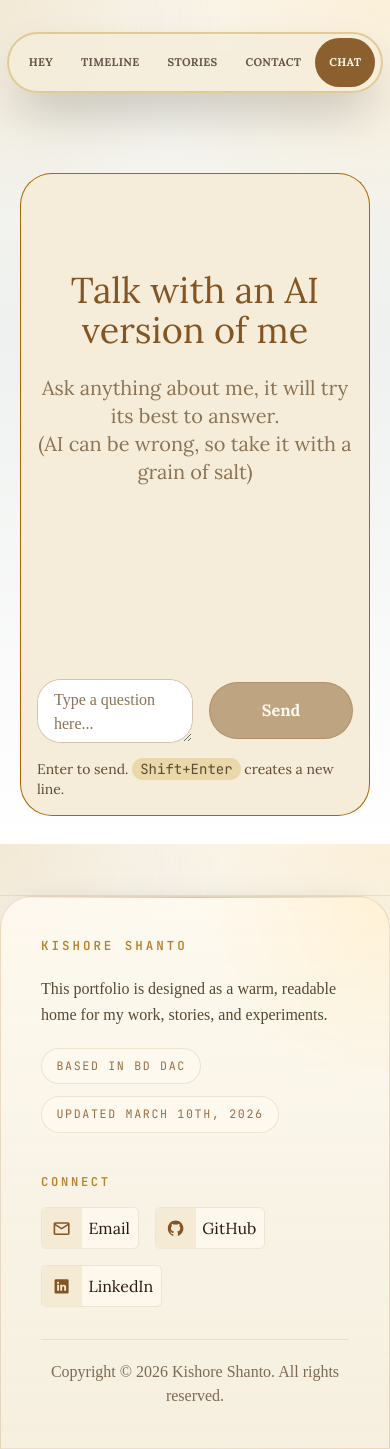
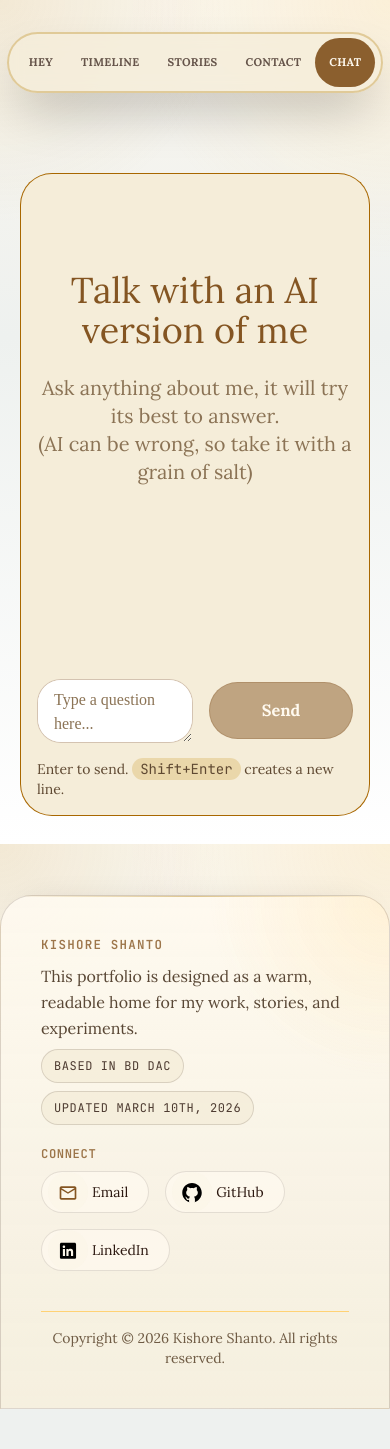
Before and after one commit to kishoreshanto/kishoreshanto, a SvelteKit app: page /chat-with-me in a window 390 px wide. After the commit the page ends 1409 px from the top, so only its background shows below. Built offline with nearby package versions, Linux system fonts and the light colour scheme.

Commit message:
refactor: improve footer layout and styling for better readability and aesthetics for mobile screens

```diff
--- a/src/components/Footer.svelte
+++ b/src/components/Footer.svelte
@@ -38,48 +38,48 @@
 	].filter((link) => link.show);
 </script>
 
-<footer class="footer-shell">
+<footer class="relative">
 	<div class="w-full">
-		<div class="footer-card px-10 py-10 md:px-20">
-			<div class="flex flex-col items-start justify-between gap-10 md:flex-row">
-				<div class="space-y-5">
-					<p class="footer-kicker">{data.name}</p>
-					<div class="space-y-4">
-						<p class="max-w-2xl font-ivy-text leading-relaxed text-gray-700">
-							This portfolio is designed as a warm, readable home for my work, stories, and
-							experiments.
-						</p>
-					</div>
+		<div class="footer-card px-10 py-10 md:px-20 overflow-hidden rounded-t-4xl border border-amber-800/16 shadow-[0_-14px_36px_-30px_rgba(44,24,16,0.2)] ">
+			<div class="flex flex-col items-start justify-between gap-5 md:flex-row md:container mx-auto md:px-12">
+				<div class="space-y-2">
+					<p class="font-mono text-[0.78rem] font-semibold tracking-widest uppercase text-amber-700/80">{data.name}</p>
 
-					<div class="flex flex-wrap gap-3 text-sm text-gray-600">
-						<span class="footer-pill">Based in {data.current_city}</span>
-						<span class="footer-pill">Updated {data.last_updated}</span>
+					<p class="max-w-2xl font-lora leading-relaxed text-gray-700 text-base md:text-lg">
+						This portfolio is designed as a warm, readable home for my work, stories, and
+						experiments.
+					</p>
+
+
+					<div class="flex flex-wrap gap-2 text-xs sm:text-sm font-mono tracking-wider uppercase text-amber-800/84">
+						<span class="rounded-full border border-amber-800/14 bg-amber-100/82 px-3 py-2">Based in {data.current_city}</span>
+						<span class="rounded-full border border-amber-800/14 bg-amber-100/82 px-3 py-2">Updated {data.last_updated}</span>
 					</div>
 				</div>
 
-				<div class="space-y-4">
-					<p class="footer-column-title">Connect</p>
+				<div class="space-y-2">
+					<p class="font-mono text-[0.76rem] font-semibold tracking-wider uppercase text-amber-700/80">Connect</p>
 					<div class="flex flex-row flex-wrap gap-4 md:flex-col md:gap-1">
 						{#each connectLinks as link (link.label)}
 							<a
-								class="footer-contact-link"
+								class="flex items-center gap-1 rounded-full border border-amber-800/12 bg-amber-50/70 px-1.5 hover:bg-amber-200/90 transition-colors duration-200"
 								href={link.href}
 								target={link.external ? '_blank' : undefined}
 								rel={link.external ? 'noopener noreferrer' : undefined}
 							>
-								<span class="footer-contact-icon">
+								<span class="flex h-10 w-10 shrink-0 items-center justify-center rounded-full bg-amber-100/20">
 									{#if link.icon}
 										<link.icon />
 									{/if}
 								</span>
-								<span class="font-lora text-amber-800">{link.label}</span>
+								<span class="font-lora text-amber-800 pr-3.5 text-sm md:text-base">{link.label}</span>
 							</a>
 						{/each}
 					</div>
 				</div>
 			</div>
 
-			<div class="footer-bottom">
+			<div class="font-lora text-sm text-gray-600 mt-10 border-t border-amber-300 pt-4 text-center">
 				<p>Copyright © {currentYear} {data.name}. All rights reserved.</p>
 			</div>
 		</div>
@@ -87,21 +87,13 @@
 </footer>
 
 <style>
-	.footer-shell {
-		position: relative;
-		border-top: 1px solid rgb(196 154 60 / 0.2);
-	}
+
 
 	.footer-card {
 		position: relative;
-		overflow: hidden;
-		border-radius: 2rem 2rem 0 0;
-		border: 1px solid rgb(132 85 34 / 0.16);
 		background:
 			radial-gradient(circle at top right, rgb(255 210 117 / 0.2), transparent 28%),
 			linear-gradient(180deg, rgb(255 250 240 / 0.9), rgb(245 237 217 / 0.82));
-		/* padding: 2.5rem 6rem; */
-		box-shadow: 0 -14px 36px -30px rgb(44 24 16 / 0.2);
 	}
 
 	.footer-card::before {
@@ -113,70 +105,4 @@
 		background: linear-gradient(90deg, transparent, rgb(196 154 60 / 0.55), transparent);
 	}
 
-	.footer-kicker {
-		font-family: var(--font-mono);
-		font-size: 0.78rem;
-		font-weight: 600;
-		letter-spacing: 0.24em;
-		text-transform: uppercase;
-		color: rgb(168 103 0 / 0.82);
-	}
-
-	.footer-pill {
-		border-radius: 9999px;
-		border: 1px solid rgb(132 85 34 / 0.14);
-		background: rgb(255 250 240 / 0.72);
-		padding: 0.55rem 0.9rem;
-		font-family: var(--font-mono);
-		font-size: 0.73rem;
-		letter-spacing: 0.14em;
-		text-transform: uppercase;
-		color: rgb(132 85 34 / 0.84);
-	}
-
-	.footer-column-title {
-		font-family: var(--font-mono);
-		font-size: 0.76rem;
-		font-weight: 600;
-		letter-spacing: 0.22em;
-		text-transform: uppercase;
-		color: rgb(168 103 0 / 0.8);
-	}
-
-	.footer-contact-link {
-		display: flex;
-		align-items: center;
-		gap: 0.4rem;
-		border-radius: 0.35rem 0.35rem 0.35rem 0.35rem;
-		border: 1px solid rgb(132 85 34 / 0.12);
-		background: rgb(255 250 240 / 0.68);
-		padding: 0 0.5rem 0 0;
-	}
-
-	.footer-contact-link:hover {
-		background: rgba(255, 233, 189, 0.9);
-	}
-
-	.footer-contact-icon {
-		display: flex;
-		height: 2.5rem;
-		width: 2.5rem;
-		flex-shrink: 0;
-		align-items: center;
-		justify-content: center;
-		border-radius: 0.35rem 0 0 0.35rem;
-		background: rgb(196 154 60 / 0.14);
-	}
-
-	.footer-contact-icon :global(svg) {
-		margin: 0;
-		height: 1.2rem;
-		width: 1.2rem;
-		fill: rgb(132 85 34);
-	}
-	/* @media (min-width: 768px) {
-		.footer-card {
-			padding: 2.5rem 2rem 1.4rem;
-		}
-	} */
 </style>
--- a/src/components/contacts/Orcid.svelte
+++ b/src/components/contacts/Orcid.svelte
@@ -1,6 +1,6 @@
 <script lang="ts">
 	import data from '$lib/data_en.json';
-	import orcid_svg from '$lib/assets/icons/orcid.svg';
+	// import orcid_svg from '$lib/assets/icons/orcid.svg';
 
 	const show_orcid: boolean = data.show_orcid;
 	let orcid_url: string;
@@ -15,7 +15,7 @@
 	href={data.orcid_url}
 	class="mt-4 flex w-fit items-center justify-center gap-1 rounded-full align-middle xs:mt-4"
 >
-	<img src={orcid_svg} alt="orcid_image" class="mr-1 h-5 select-none" />
+	<!-- <img src={orcid_svg} alt="orcid_image" class="mr-1 h-5 select-none" /> -->
 	<span
 		class="font-mono text-xs font-light text-gray-500 transition-all duration-300 hover:text-gray-900 xs:text-sm dark:hover:text-gray-300"
 		>{username}</span
--- a/src/components/timeline-page/DateMark.svelte
+++ b/src/components/timeline-page/DateMark.svelte
@@ -8,7 +8,7 @@
 
 <div id="date" class="mb-4 flex -translate-x-11 items-center gap-4">
 	<div class="h-[0.1625rem] w-8 rounded-2xl bg-amber-600 lg:-mr-3.5 xl:mr-0"></div>
-	<span class="font-mono font-bold text-amber-600">
+	<span class="font-mono font-bold text-amber-600 text-sm md:text-base">
 		{#if parsedDate}
 			{parsedDate.day}<sup>{parsedDate.suffix}</sup>{parsedDate.rest}
 		{:else}
--- a/src/components/timeline-page/cards/ResearchCard.svelte
+++ b/src/components/timeline-page/cards/ResearchCard.svelte
@@ -26,8 +26,8 @@
 	<div class="card-body">
 		<!-- Highlight -->
 		<div class="card-highlight">
-			<div class="rounded-full border bg-[#f9d8b0] px-2 py-1">{category}</div>
-			<h1>{highlight_right}</h1>
+			<div class="rounded-full border bg-[#f9d8b0] px-2 py-1 w-fit">{category}</div>
+			<h1 class="text-end">{highlight_right}</h1>
 		</div>
 
 		<!-- Card Header -->
--- a/src/components/timeline-page/cards/WorkExperienceCard.svelte
+++ b/src/components/timeline-page/cards/WorkExperienceCard.svelte
@@ -35,7 +35,7 @@
 			</div>
 			<div class=" flex flex-wrap gap-2">
 				{#each normalizedRoles as item, index (`${item}-${index}`)}
-					<span class="rounded-full border px-3 py-1 font-lora">{item}</span>
+					<span class="rounded-full border px-3 py-1 font-lora text-sm md:text-base">{item}</span>
 				{/each}
 			</div>
 		</div>
@@ -55,7 +55,7 @@
 					<p id="work-card-deliverables" class="research-card-overview-title">Key deliverables</p>
 					<ol class="work-card-deliverables">
 						{#each normalizedDeliverables as deliverable, index (`${deliverable}-${index}`)}
-							<li class="work-card-deliverable rounded-2xl border-2 border-amber-700/40">
+							<li class="work-card-deliverable rounded-2xl border-2 border-amber-700/40 text-sm md:text-base">
 								<p>{deliverable}</p>
 							</li>
 						{/each}
--- a/src/lib/research.json
+++ b/src/lib/research.json
@@ -49,7 +49,7 @@
 		"props": {
 			"date": "10th June, 2025",
 			"category": "Conference Publication",
-			"highlight_right": "ACM ICCA 2025 [Open Access]",
+			"highlight_right": "ACM ICCA 2025",
 			"title": "A Deep Learning based Approach for Automated Defect Detection of Fabrics in Garment Production Line",
 			"subtitle_1": "ACM",
 			"subtitle_2": "Conference ICCA — 2024",
--- a/src/routes/timeline/+page.svelte
+++ b/src/routes/timeline/+page.svelte
@@ -109,7 +109,7 @@
 		<input
 			type="text"
 			placeholder="Search experiences..."
-			class="min-w-sm rounded-full border border-gray-300 px-6 py-4 font-lora focus:border-transparent focus:ring-2 focus:ring-amber-800 focus:outline-none lg:min-w-xl"
+			class="xs:min-w-sm rounded-full border border-gray-300 px-6 py-4 font-lora focus:border-transparent focus:ring-2 focus:ring-amber-800 focus:outline-none lg:min-w-xl"
 		/>
 		<button
 			class="rounded-full bg-amber-800 px-4 py-4 font-lora font-medium text-white transition-colors duration-200 hover:bg-amber-700 focus:outline-none"
```
